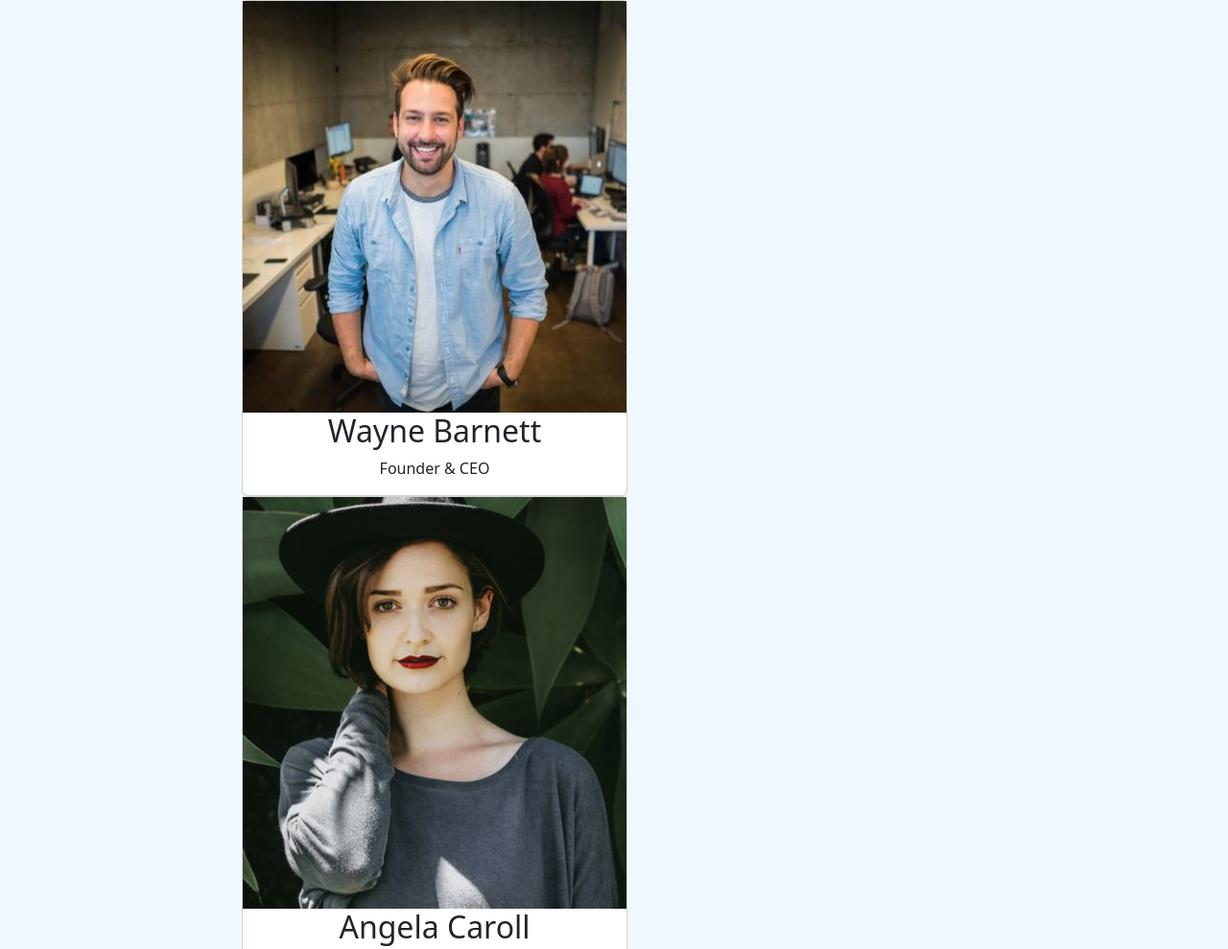
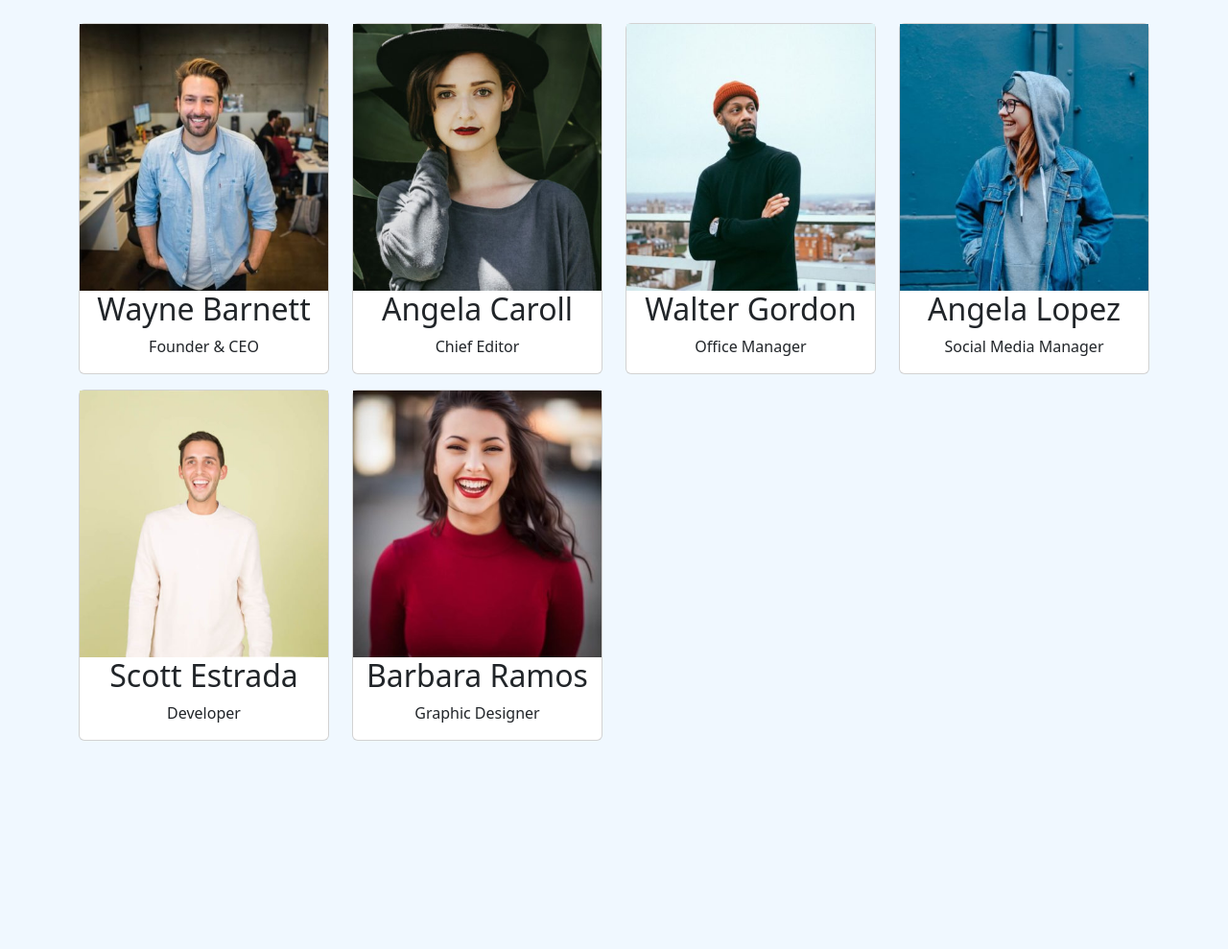
Before and after one commit to mauroluciano/js-our-team, a plain HTML site: page index.html in a window 1280 px wide. Shown: the top 989 px of the page at 96% size. After the commit the page ends 800 px from the top, so only its background shows below. Drawn offline with nearby package versions, Linux system fonts and the light colour scheme.

Commit message:
end coding

```diff
--- a/css/style.css
+++ b/css/style.css
@@ -6,7 +6,3 @@
 body {
   background-color: aliceblue;
 }
-
-.box {
-  width: 800px;
-}
--- a/index.html
+++ b/index.html
@@ -18,8 +18,8 @@
     <title>Document</title>
   </head>
   <body>
-    <div class="container d-flex text-center box">
-      <div id="theTeam"></div>
+    <div class="container d-flex text-center">
+      <div id="theTeam" class="row mt-2"></div>
     </div>
   </body>
 </html>
--- a/js/functions.js
+++ b/js/functions.js
@@ -36,16 +36,15 @@ const theTeam = document.getElementById("theTeam");
 
 for (const myTeam of team) {
   theTeam.innerHTML += `
-  <div class="row">
-  <div class="col">
-    <div class="card">
+  <div class="col-3">
+    <div class="card mt-3">
     <img src="./img/${myTeam.pic}" />
 
       <h2>${myTeam.name}</h2>
       <p>${myTeam.position}</p>
     </div>
     </div>
-    </div>
+
     `;
 }
 //"Nome: " + myTeam.name + " <br/>"
```
